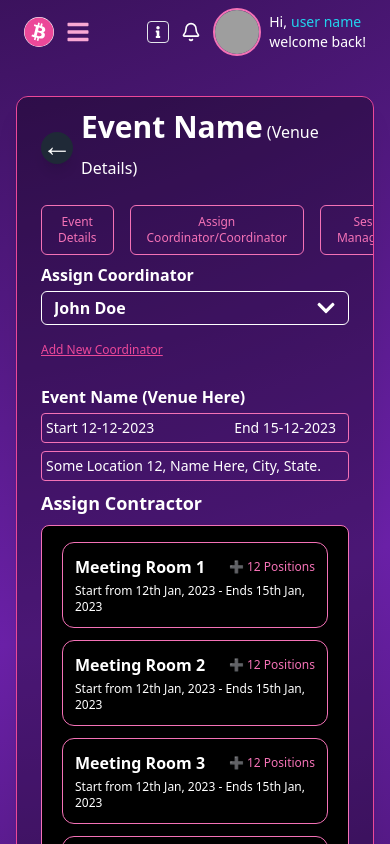
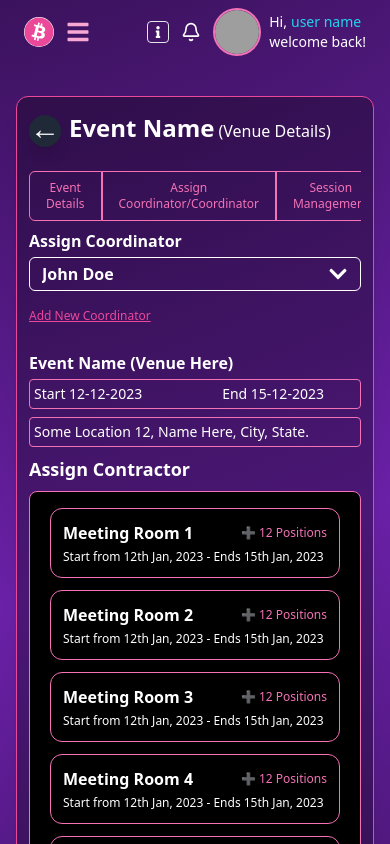
Before and after one commit to adityasinghchouhan1/Cryptodashboard, a React (Vite) app in the folder Client/: page /dashboard/new-requests/EventName in a window 390 px wide. Shown: the top 844 px of the page. Built offline with nearby package versions, Linux system fonts and the light colour scheme; grey boxes are pictures that could not be loaded; a web font is replaced by a local one.

Commit message:
make responsive

```diff
--- a/Client/src/Components/EventName.jsx
+++ b/Client/src/Components/EventName.jsx
@@ -14,7 +14,7 @@ const EventName = () => {
     'Emily Davis',
   ]
   return (
-    <div className="min-h-screen sm:w-[1050px] bg-black/30 px-6 py-3 text-white font-sans rounded-xl border border-pink-500 shadow-xl overflow-auto">
+    <div className="min-h-screen sm:w-[1050px] bg-black/30 sm:px-6 py-3 px-3 text-white font-sans rounded-xl border border-pink-500 shadow-xl overflow-auto">
       {/* Header */}
       <div className="flex justify-start items-center mb-6">
         <Link
@@ -23,29 +23,32 @@ const EventName = () => {
         >
           &#x2190;
         </Link>
-        <h1 className="text-3xl font-bold">
+        <h1 className="sm:text-3xl text-2xl font-semibold  sm:font-bold">
           Event Name
           <span className="text-base font-normal ps-1">(Venue Details)</span>
         </h1>
       </div>
 
       {/* Tabs */}
-      <div className="flex space-x-4 mb-2">
+      <div className="overflow-x-auto">
+        <div className="flex mb-2">
           {[
             'Event Details',
             'Assign Coordinator/Coordinator',
             'Session Management',
             'Generate SOW',
-        ].map((tab, idx) => (
+          ].map((tab, idx, arr) => (
             <button
               key={idx}
-            className="bg-transparent border border-pink-400 sm:text-sm text-xs text-pink-400 hover:text-white hover:bg-pink-400 transition-all px-4 py-2 rounded-md font-thin hover:shadow-[0_0_15px_1px_rgba(236,72,153,0.8)]"
+              className={`bg-transparent border border-pink-400 sm:text-sm text-xs text-pink-400 hover:text-white hover:bg-pink-400 transition-all px-4 py-2 font-thin hover:shadow-[0_0_15px_1px_rgba(236,72,153,0.8)]
+        ${idx === 0 ? 'rounded-l-md' : ''}
+        ${idx === arr.length - 1 ? 'rounded-r-md' : ''}`}
             >
               {tab}
             </button>
           ))}
         </div>
-
+      </div>
       {/* Assign Coordinator and Event Info */}
       <div className="flex sm:flex-row flex-col justify-between mb-2 gap-6">
         <div className="sm:w-1/2 relative">
@@ -131,7 +134,7 @@ const EventName = () => {
         </div>
 
         {/* Positions */}
-        <div className="sm:w-2/3">
+        <div className="sm:w-2/3 overflow-x-auto">
           <label className="block mb-2 font-normal text-lg text-white ">
             Positions
           </label>
```
Lines whose indentation alone changed are shown as unchanged.
